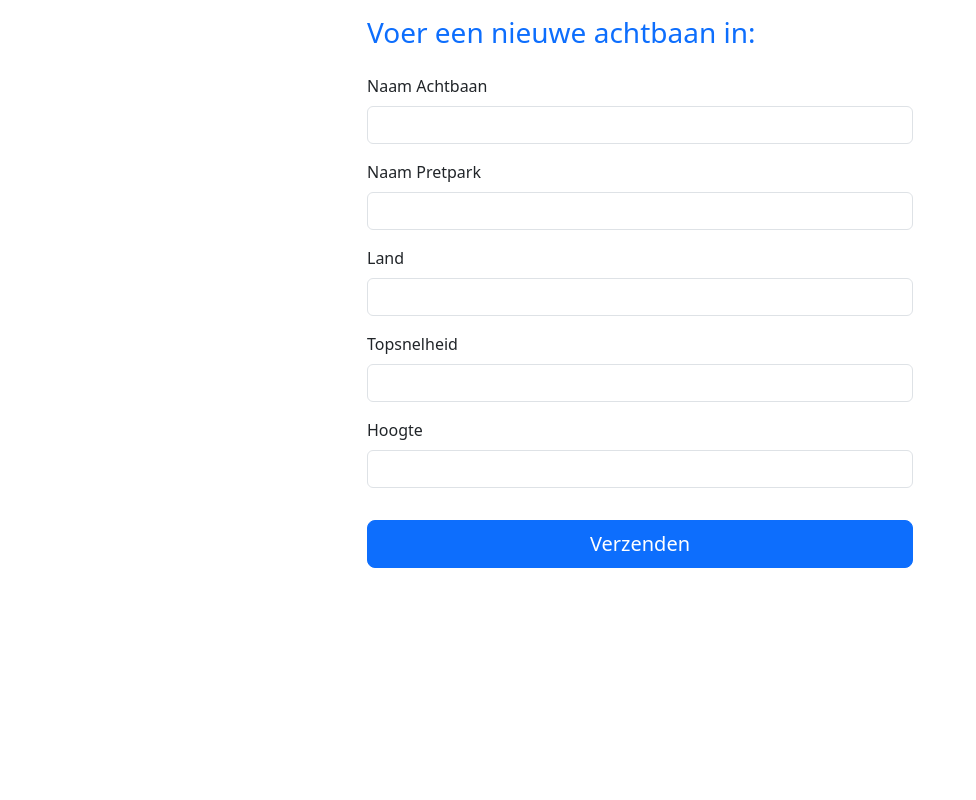
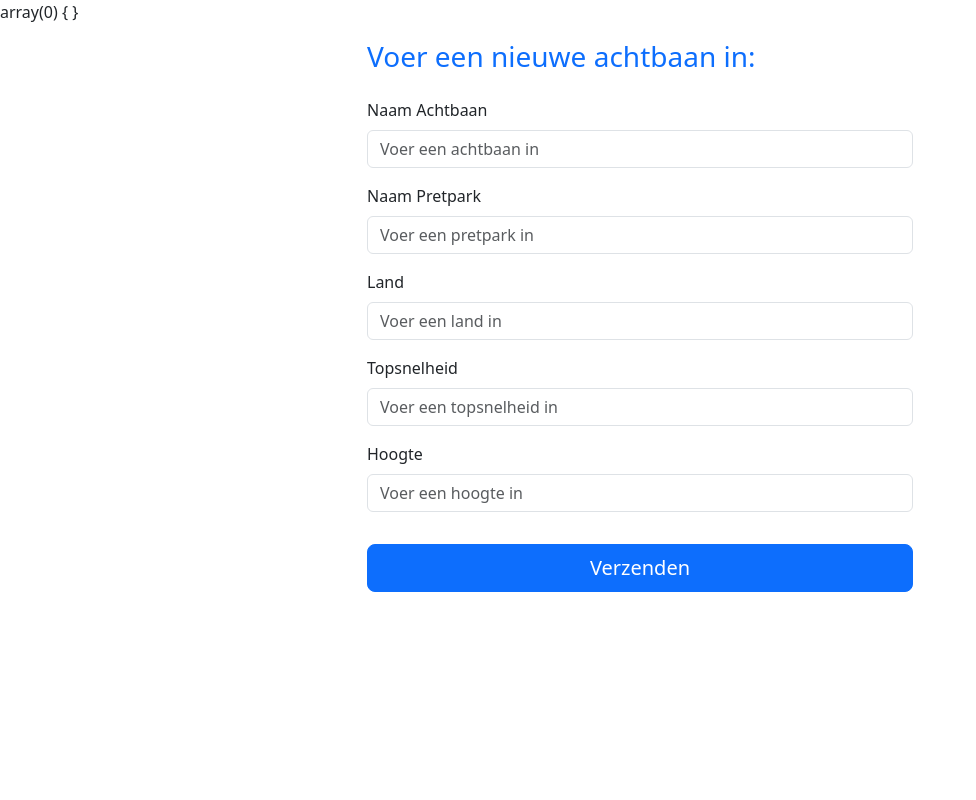
Before and after one commit to adruijter/crud-php-mysql-pdo-2408c, a PHP site: page /create.php in a window 1280 px wide. Shown: the whole page, without its empty margins (0-976 px from the left). Run offline with PHP 8.4, Linux system fonts and the light colour scheme.

Commit message:
laatste commit

```diff
--- a/create.php
+++ b/create.php
@@ -1,3 +1,5 @@
+<?php var_dump($_POST); ?>
+
 <!doctype html>
 <html lang="en">
   <head>
@@ -22,31 +24,30 @@
         <div class="row mt-3">
             <div class="col-3"></div>
             <div class="col-6">
-
-                <form>
+                <form action="create.php" method="POST">
                     <div class="mb-3">
                         <label for="naamAchtbaan" class="form-label">Naam Achtbaan</label>
-                        <input type="text" class="form-control" id="naamAchtbaan" aria-describedby="achtbaanHelp">
+                        <input name="achtbaan" type="text" class="form-control" id="naamAchtbaan" aria-describedby="achtbaanHelp" placeholder="Voer een achtbaan in">
                     </div>
                     <div class="mb-3">
                         <label for="naamPretpark" class="form-label">Naam Pretpark</label>
-                        <input type="text" class="form-control" id="naamPretpark" aria-describedby="pretparkHelp">
+                        <input name="pretpark" type="text" class="form-control" id="naamPretpark" aria-describedby="pretparkHelp" placeholder="Voer een pretpark in">
                     </div>
                     <div class="mb-3">
                         <label for="naamLand" class="form-label">Land</label>
-                        <input type="text" class="form-control" id="naamLand" aria-describedby="landHelp">
+                        <input name="land" type="text" class="form-control" id="naamLand" aria-describedby="landHelp" placeholder="Voer een land in">
                     </div>
                     <div class="mb-3">
                         <label for="topsnelheid" class="form-label">Topsnelheid</label>
-                        <input type="number" min="0" max="255" class="form-control" id="topsnelheid" aria-describedby="landHelp">
+                        <input name="topsnelheid" type="number" min="0" max="255" class="form-control" id="topsnelheid" aria-describedby="landHelp" placeholder="Voer een topsnelheid in">
                     </div>
                     <div class="mb-3">
                         <label for="naamHoogte" class="form-label">Hoogte</label>
-                        <input type="number" min="0" max="255" class="form-control" id="naamHoogte" aria-describedby="hoogteHelp">
+                        <input name="hoogte" type="number" min="0" max="255" class="form-control" id="naamHoogte" aria-describedby="hoogteHelp" placeholder="Voer een hoogte in">
                     </div>
 
                     <div class="d-grid gap-2">
-                        <button type="submit" class="btn btn-primary btn-lg mt-3">Verzenden</button>
+                        <button name="submit" type="submit" class="btn btn-primary btn-lg mt-3" value="submit">Verzenden</button>
                     </div>
                 </form>
             </div>
```
